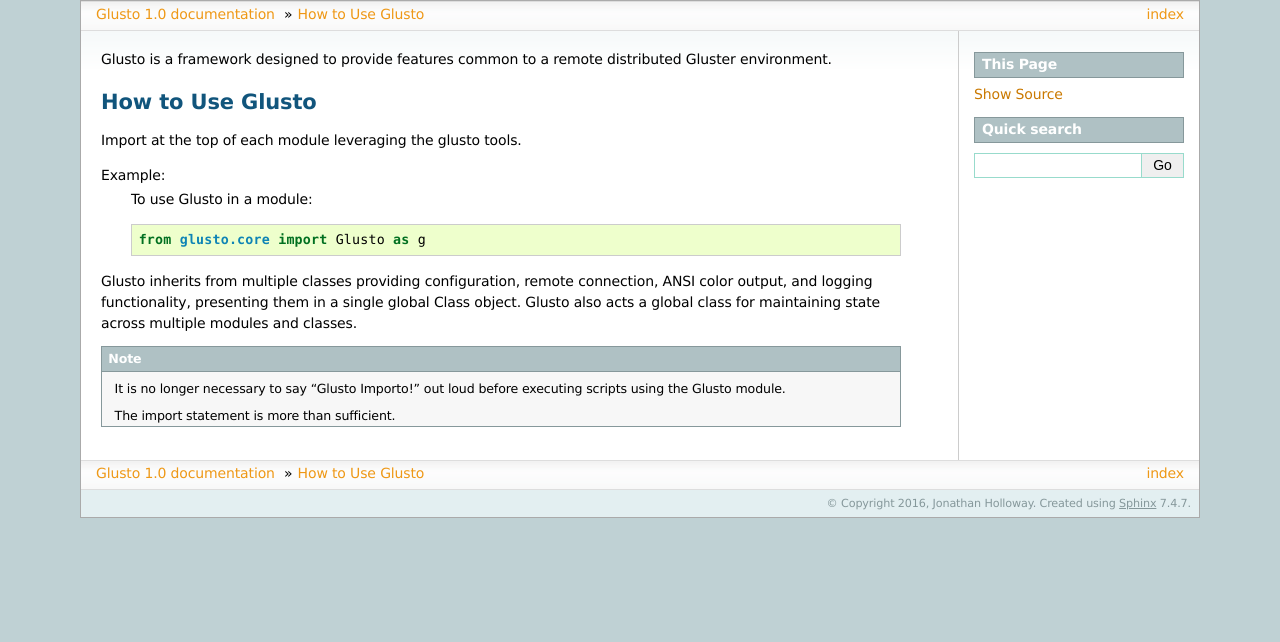
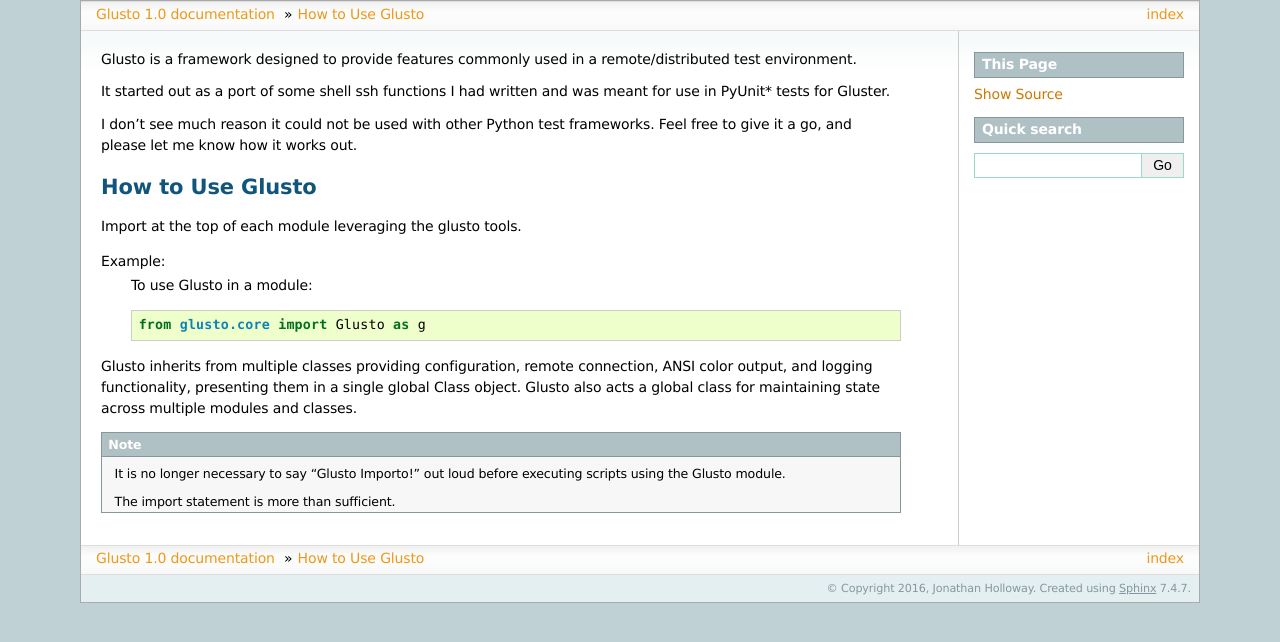
Before and after one commit to loadtheaccumulator/glusto, a Sphinx documentation site: the page built from docs/source/intro.rst, in a window 1280 px wide. Shown: the top 642 px of the page. Built offline with Sphinx 7.4.7, drawn with Linux system fonts in a browser that asks for light colours.

Commit message:
update docs
Signed-off-by: Jonathan Holloway <loadtheaccumulator@gmail.com>

```diff
--- a/docs/source/intro.rst
+++ b/docs/source/intro.rst
@@ -1,7 +1,13 @@
 .. _introduction:
 
-Glusto is a framework designed to provide features common to a remote
-distributed Gluster environment.
+Glusto is a framework designed to provide features commonly used in a
+remote/distributed test environment.
+
+It started out as a port of some shell ssh functions I had written
+and was meant for use in PyUnit* tests for Gluster.
+
+I don't see much reason it could not be used with other Python test frameworks.
+Feel free to give it a go, and please let me know how it works out.
 
 How to Use Glusto
 =================
```
Also changed, not shown: 1 other file.
